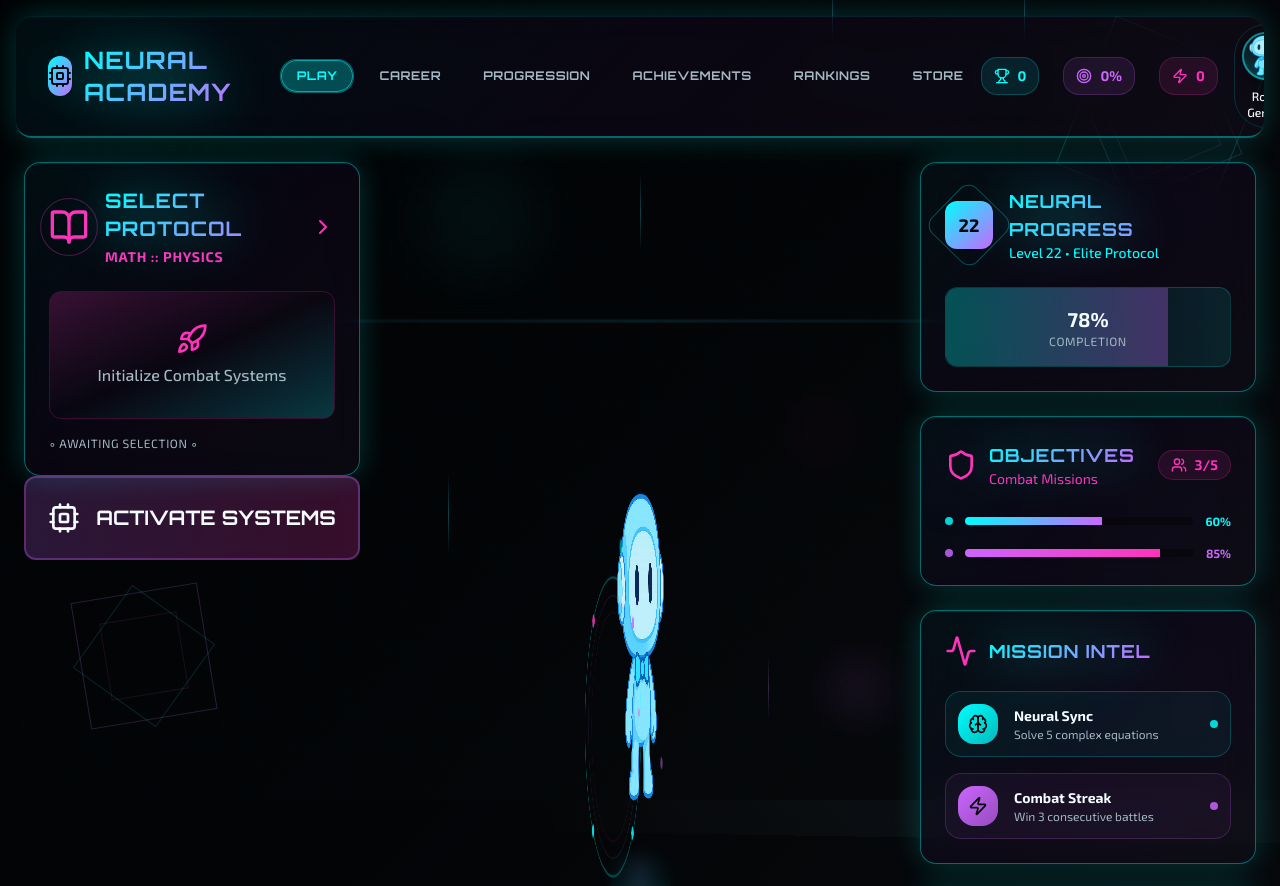
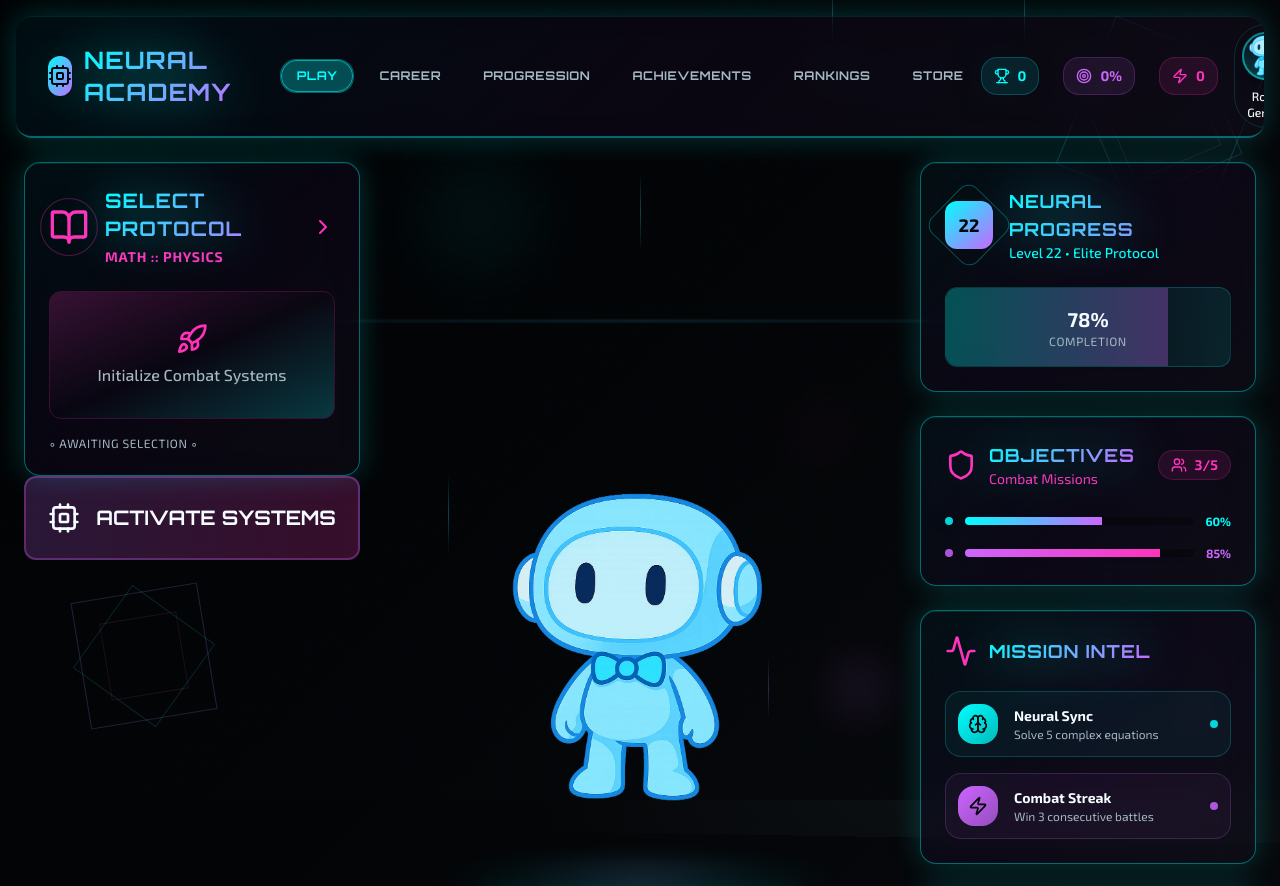
Before and after one commit to EatWheat-25/physics-duel-dash, a React (Vite) app: page / in a window 1280 px wide. Shown: the top 886 px of the page. Built offline with nearby package versions, Linux system fonts and the light colour scheme.

Commit message:
Remove spinning and circle animations

```diff
--- a/src/components/FortniteStyleShowcase.tsx
+++ b/src/components/FortniteStyleShowcase.tsx
@@ -32,14 +32,7 @@ const FortniteStyleShowcase: React.FC<FortniteStyleShowcaseProps> = ({
       duration: 1,
       ease: "easeOut"
     }} className="relative">
-        {/* Rotating Holographic Platform */}
-        <motion.div animate={{
-        rotateY: [0, 360]
-      }} transition={{
-        duration: 20,
-        repeat: Infinity,
-        ease: "linear"
-      }} className="relative cursor-pointer group" onClick={onCharacterClick}>
+        <div className="relative cursor-pointer group" onClick={onCharacterClick}>
           {/* Character Display with Ultra Glow */}
           <div className="relative w-96 h-[500px] flex items-end justify-center">
             <motion.img src={character.avatar} alt={character.name} className="max-w-full max-h-full object-contain transition-all duration-500 group-hover:scale-110" style={{
@@ -85,48 +78,7 @@ const FortniteStyleShowcase: React.FC<FortniteStyleShowcaseProps> = ({
             }} />
             </motion.div>
           </div>
-
-          {/* Orbiting Tech Elements */}
-          <motion.div className="absolute inset-0 pointer-events-none" animate={{
-          rotate: 360
-        }} transition={{
-          duration: 25,
-          repeat: Infinity,
-          ease: "linear"
-        }}>
-            <div className="relative w-full h-full">
-              <div className="absolute top-1/4 left-1/4 w-4 h-4 rounded-full bg-primary/60 animate-pulse" />
-              <div className="absolute top-3/4 right-1/4 w-3 h-3 rounded-full bg-secondary/60 animate-pulse" />
-              <div className="absolute top-1/2 right-1/3 w-2 h-2 rounded-full bg-accent/60 animate-pulse" />
-            </div>
-          </motion.div>
-
-          {/* Holographic Ring */}
-          <motion.div className="absolute bottom-8 left-1/2 transform -translate-x-1/2 w-72 h-72 rounded-full border-2 border-primary/30" animate={{
-          rotate: [0, 360],
-          scale: [1, 1.05, 1]
-        }} transition={{
-          rotate: {
-            duration: 15,
-            repeat: Infinity,
-            ease: "linear"
-          },
-          scale: {
-            duration: 4,
-            repeat: Infinity,
-            ease: "easeInOut"
-          }
-        }}>
-            <div className="absolute inset-4 rounded-full border border-secondary/20" />
-            <div className="absolute inset-8 rounded-full border border-accent/15" />
-
-            {/* Tech Nodes */}
-            <div className="absolute top-0 left-1/2 transform -translate-x-1/2 -translate-y-1/2 w-3 h-3 rounded-full bg-primary animate-pulse" />
-            <div className="absolute bottom-0 left-1/2 transform -translate-x-1/2 translate-y-1/2 w-3 h-3 rounded-full bg-secondary animate-pulse" />
-            <div className="absolute left-0 top-1/2 transform -translate-x-1/2 -translate-y-1/2 w-3 h-3 rounded-full bg-accent animate-pulse" />
-            <div className="absolute right-0 top-1/2 transform translate-x-1/2 -translate-y-1/2 w-3 h-3 rounded-full bg-primary animate-pulse" />
-          </motion.div>
-        </motion.div>
+        </div>
 
         {/* Character Info Panel */}
 
```
